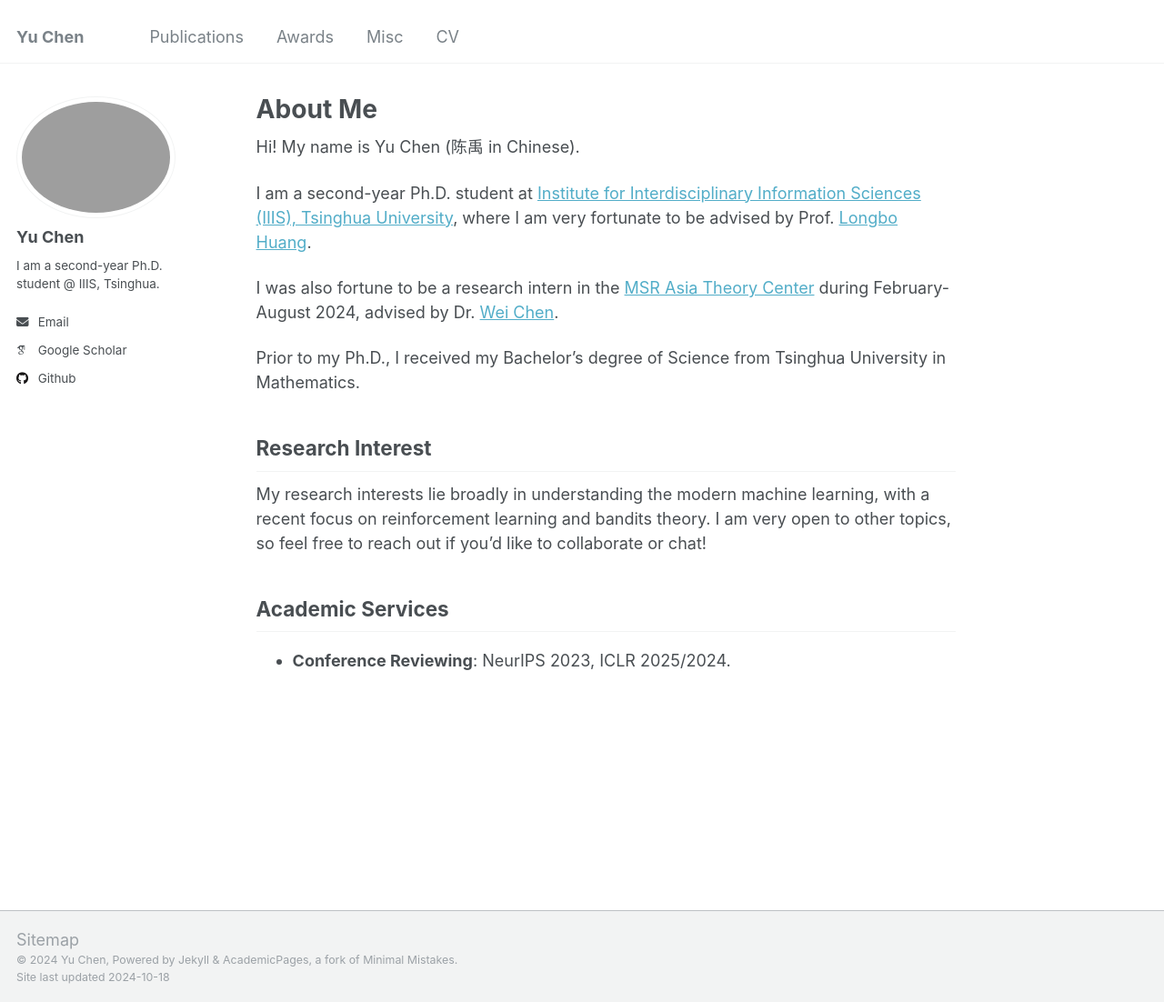
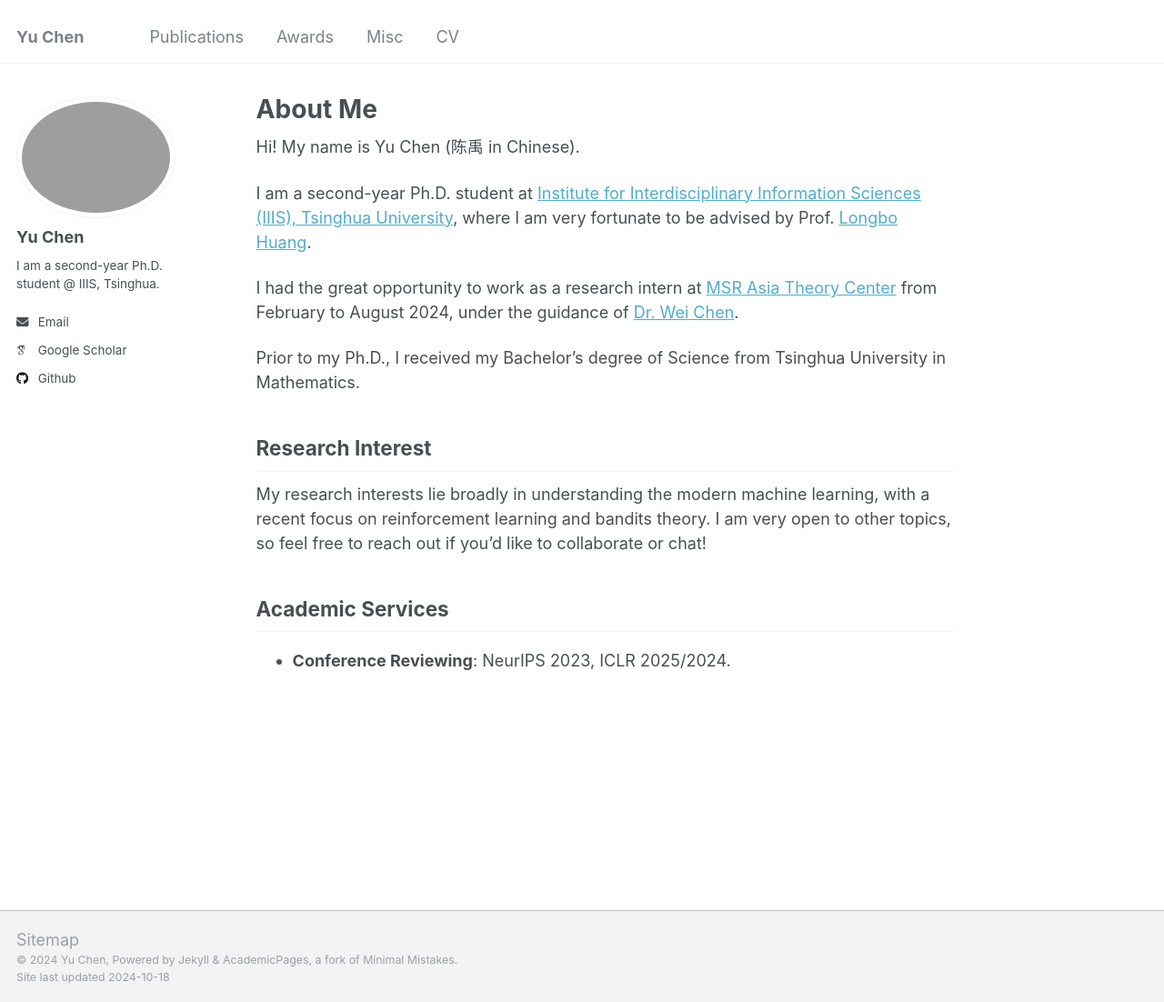
Before and after one commit to custyhs/custyhs.github.io, a Jekyll site: the page built from _pages/about.md, in a window 1280 px wide and 1102 px high. Shown: the whole window at 91% size. Built offline with Jekyll 4.4.1, drawn with Linux system fonts in a browser that asks for light colours; some web fonts are replaced.

Commit message:
fix the error of about

```diff
--- a/_pages/about.md
+++ b/_pages/about.md
@@ -12,7 +12,7 @@ Hi! My name is Yu Chen (陈禹 in Chinese).
 I am a second-year Ph.D. student at [Institute for Interdisciplinary Information Sciences (IIIS), Tsinghua University](https://iiis.tsinghua.edu.cn/en), where I am very fortunate to be advised by Prof. [Longbo Huang](https://people.iiis.tsinghua.edu.cn/~huang/index.html).
 
 
-I was also fortune to be a research intern in the [MSR Asia Theory Center](https://www.microsoft.com/en-us/research/group/msr-asia-theory-center/publications/) during February-August 2024, advised by Dr. [Wei Chen](https://www.microsoft.com/en-us/research/people/weic/).
+I had the great opportunity to work as a research intern at [MSR Asia Theory Center](https://www.microsoft.com/en-us/research/group/msr-asia-theory-center/publications/) from February to August 2024, under the guidance of [Dr. Wei Chen](https://www.microsoft.com/en-us/research/people/weic/).
 
 Prior to my Ph.D., I received my Bachelor's degree of Science from Tsinghua University in Mathematics.
 
```
